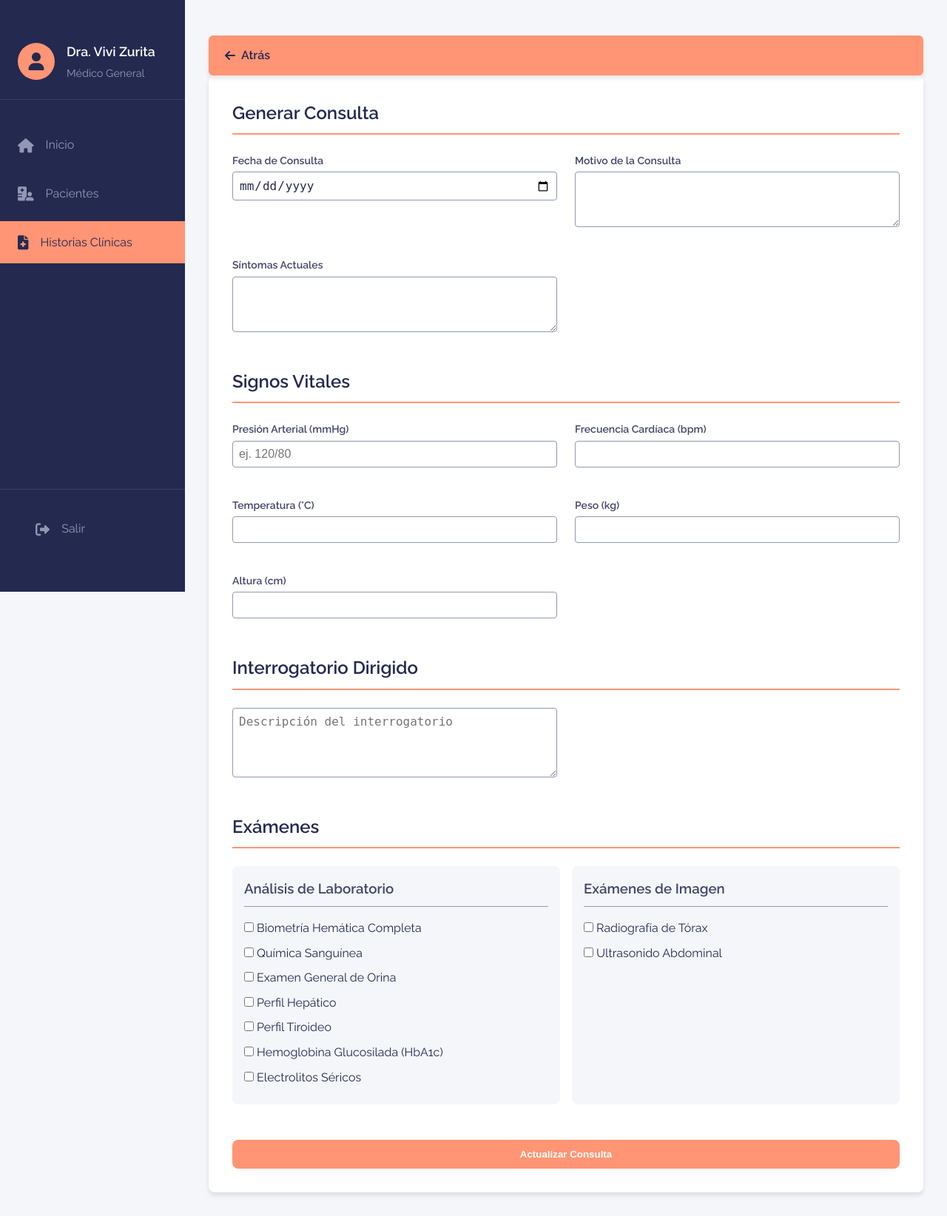
After one commit to dani05ela/tesisfinal, a CodeIgniter 4 app: the page made by app/Views/modulohistoriasclinicas/update/updateConsulta.php in a window 1280 px wide. The commit adds this page. Shown: the whole page at 74% size. Run offline with PHP 8.4 and a stand-in for CodeIgniter, Linux system fonts and the light colour scheme; the template is opened without the code that fills it, so the values that code supplies are empty; some libraries are stand-ins or nearby versions.

Commit message:
Feat: Now the user can update the consultation and prescription

```diff
--- a/app/Config/Routes.php
+++ b/app/Config/Routes.php
@@ -36,9 +36,13 @@ $routes->post('historiaclinica', 'HistoriaClinica::historiaclinica');
 $routes->post('editarpaciente', 'HistoriaClinica::editarPaciente');
 $routes->post('actualizarpaciente', 'HistoriaClinica::actualizarPaciente');
 $routes->get('receta', 'HistoriaClinica::receta');
+$routes->post('editarreceta', 'HistoriaClinica::editarreceta');
+$routes->post('updatereceta', 'HistoriaClinica::updatereceta');
 
 //Consultas
 $routes->post('nuevaconsulta', 'HistoriaClinica::nuevaConsulta');
 $routes->post('insertarconsulta', 'HistoriaClinica::insertarconsulta');
+$routes->post('editarconsulta', 'HistoriaClinica::editarconsulta');
+$routes->post('actualizarconsulta', 'HistoriaClinica::actualizarconsulta');
 
 $routes->post('guardarReceta', 'HistoriaClinica::guardarReceta');
--- /dev/null
+++ b/app/Views/modulohistoriasclinicas/update/updateConsulta.php
@@ -0,0 +1,186 @@
+<!DOCTYPE html>
+<html lang="es">
+
+<head>
+  <meta charset="UTF-8" />
+  <meta name="viewport" content="width=device-width, initial-scale=1.0" />
+  <title>Nueva Consulta</title>
+  <link rel="stylesheet" href="<?= base_url('public/modulohistoriasclinicascss/nuevacita.css'); ?>" />
+  <link rel="stylesheet" href="https://cdnjs.cloudflare.com/ajax/libs/font-awesome/6.0.0/css/all.min.css" />
+  <link href="https://fonts.googleapis.com/css2?family=Raleway:wght@400;600&display=swap" rel="stylesheet" />
+</head>
+
+<body>
+  <nav class="sidebar">
+    <div>
+      <div class="user-profile-sidebar">
+        <div class="user-avatar">
+          <i class="fas fa-user"></i>
+        </div>
+        <div class="user-info">
+          <h3>Dra. Vivi Zurita</h3>
+          <p>Médico General</p>
+        </div>
+      </div>
+      <ul class="nav-menu">
+        <li class="nav-item">
+          <a href="<?= base_url('/bienvenida'); ?>" class="nav-link">
+            <i class="fas fa-home"></i>
+            <span>Inicio</span>
+          </a>
+        </li>
+        <li class="nav-item">
+          <a href="<?= base_url('/buscarpaciente'); ?>" class="nav-link">
+            <i class="fas fa-hospital-user"></i>
+            <span>Pacientes</span>
+          </a>
+        </li>
+        <li class="nav-item">
+          <a href="<?= base_url('/buscadorhc'); ?>" class="nav-link active">
+            <i class="fas fa-file-medical"></i>
+            <span>Historias Clínicas</span>
+          </a>
+        </li>
+      </ul>
+    </div>
+    <div class="nav-logout">
+      <a href="<?= base_url('/inicio'); ?>" class="nav-link">
+        <i class="fas fa-sign-out-alt"></i>
+        <span>Salir</span>
+      </a>
+    </div>
+  </nav>
+
+  <div class="main-content">
+    <div class="back-button-container">
+      <a href="<?= base_url('/historiaclinica'); ?>" class="btn back-btn">
+        <i class="fas fa-arrow-left"></i>
+        Atrás
+      </a>
+    </div>
+    <div class="summary-container">
+      <!-- Consulta Details -->
+      <form action="<?= base_url('/actualizarconsulta'); ?>" method="POST">
+        <input type="hidden" name="info_id" value="<?= $datos[0]['info_id']; ?>" />
+        <input type="hidden" name="con_id" value="<?= $datos[0]['con_id']; ?>" />
+        <div class="form-section">
+          <h2 class="section-title">Generar Consulta</h2>
+          <div class="form-grid">
+            <div class="info-item">
+              <span class="info-label">Fecha de Consulta</span>
+              <input type="date" name="fechaConsulta" class="form-input" value="<?= $datos[0]['con_fechaconsulta']; ?>"
+                required />
+            </div>
+            <div class="info-item full-width">
+              <span class="info-label">Motivo de la Consulta</span>
+              <textarea name="motivoConsulta" class="form-input" rows="3"
+                required><?= $datos[0]['con_motivoconsulta']; ?></textarea>
+            </div>
+            <div class="info-item full-width">
+              <span class="info-label">Síntomas Actuales</span>
+              <textarea name="sintomas" class="form-input" rows="3"
+                required><?= $datos[0]['con_sintomas']; ?></textarea>
+            </div>
+          </div>
+        </div>
+
+        <!-- Signos Vitales -->
+        <div class="form-section">
+          <h2 class="section-title">Signos Vitales</h2>
+          <div class="form-grid">
+            <div class="info-item">
+              <span class="info-label">Presión Arterial (mmHg)</span>
+              <input type="text" name="presionArterial" class="form-input"
+                value="<?= $datos[0]['con_presionarterial']; ?>" placeholder="ej. 120/80" required />
+            </div>
+            <div class="info-item">
+              <span class="info-label">Frecuencia Cardíaca (bpm)</span>
+              <input type="number" name="frecuenciaCardiaca" class="form-input"
+                value="<?= $datos[0]['con_frecuenciacardiaca']; ?>" required />
+            </div>
+            <div class="info-item">
+              <span class="info-label">Temperatura (°C)</span>
+              <input type="number" step="0.1" name="temperatura" class="form-input"
+                value="<?= $datos[0]['con_temperatura']; ?>" required />
+            </div>
+            <div class="info-item">
+              <span class="info-label">Peso (kg)</span>
+              <input type="number" step="0.1" name="peso" class="form-input" value="<?= $datos[0]['con_peso']; ?>"
+                required />
+            </div>
+            <div class="info-item">
+              <span class="info-label">Altura (cm)</span>
+              <input type="number" name="altura" class="form-input" value="<?= $datos[0]['con_altura']; ?>" required />
+            </div>
+          </div>
+        </div>
+
+        <!-- Interrogatorio Dirigido -->
+        <div class="form-section">
+          <h2 class="section-title">Interrogatorio Dirigido</h2>
+          <div class="form-grid">
+            <div class="info-item full-width">
+              <textarea name="interrogatorio" class="form-input" rows="4" placeholder="Descripción del interrogatorio"
+                required><?= $datos[0]['con_interrogatorio']; ?></textarea>
+            </div>
+          </div>
+        </div>
+
+        <div class="form-section">
+          <h2 class="section-title">Exámenes</h2>
+          <div class="exam-checklist">
+            <div class="checkbox-group">
+              <h3>Análisis de Laboratorio</h3>
+              <label>
+                <input type="checkbox" name="examenes[]" value="1" <?= in_array('1', $examenesSeleccionados) ? 'checked' : '' ?> />
+                Biometría Hemática Completa
+              </label>
+              <label>
+                <input type="checkbox" name="examenes[]" value="2" <?= in_array('2', $examenesSeleccionados) ? 'checked' : '' ?> />
+                Química Sanguínea
+              </label>
+              <label>
+                <input type="checkbox" name="examenes[]" value="3" <?= in_array('3', $examenesSeleccionados) ? 'checked' : '' ?> />
+                Examen General de Orina
+              </label>
+              <label>
+                <input type="checkbox" name="examenes[]" value="4" <?= in_array('4', $examenesSeleccionados) ? 'checked' : '' ?> />
+                Perfil Hepático
+              </label>
+              <label>
+                <input type="checkbox" name="examenes[]" value="5" <?= in_array('5', $examenesSeleccionados) ? 'checked' : '' ?> />
+                Perfil Tiroideo
+              </label>
+              <label>
+                <input type="checkbox" name="examenes[]" value="6" <?= in_array('6', $examenesSeleccionados) ? 'checked' : '' ?> />
+                Hemoglobina Glucosilada (HbA1c)
+              </label>
+              <label>
+                <input type="checkbox" name="examenes[]" value="7" <?= in_array('7', $examenesSeleccionados) ? 'checked' : '' ?> />
+                Electrolitos Séricos
+              </label>
+            </div>
+            <div class="checkbox-group">
+              <h3>Exámenes de Imagen</h3>
+              <label>
+                <input type="checkbox" name="examenes[]" value="8" <?= in_array('8', $examenesSeleccionados) ? 'checked' : '' ?> />
+                Radiografía de Tórax
+              </label>
+              <label>
+                <input type="checkbox" name="examenes[]" value="9" <?= in_array('9', $examenesSeleccionados) ? 'checked' : '' ?> />
+                Ultrasonido Abdominal
+              </label>
+              <!-- Agrega más exámenes según sea necesario -->
+            </div>
+          </div>
+        </div>
+
+
+        <!-- Submit Button -->
+        <button type="submit" class="btn btn-primary" style="margin-top: 1rem">Actualizar Consulta</button>
+      </form>
+    </div>
+  </div>
+</body>
+
+</html>
```
Also changed, not shown: app/Controllers/HistoriaClinica.php (+86 -1 lines), app/Models/ConsultaModel.php (+91 -1 lines), app/Views/modulohistoriasclinicas/historiaclinica.php (+11 -6 lines), app/Views/modulohistoriasclinicas/update/updateReceta.php (added, +143 -0 lines).
